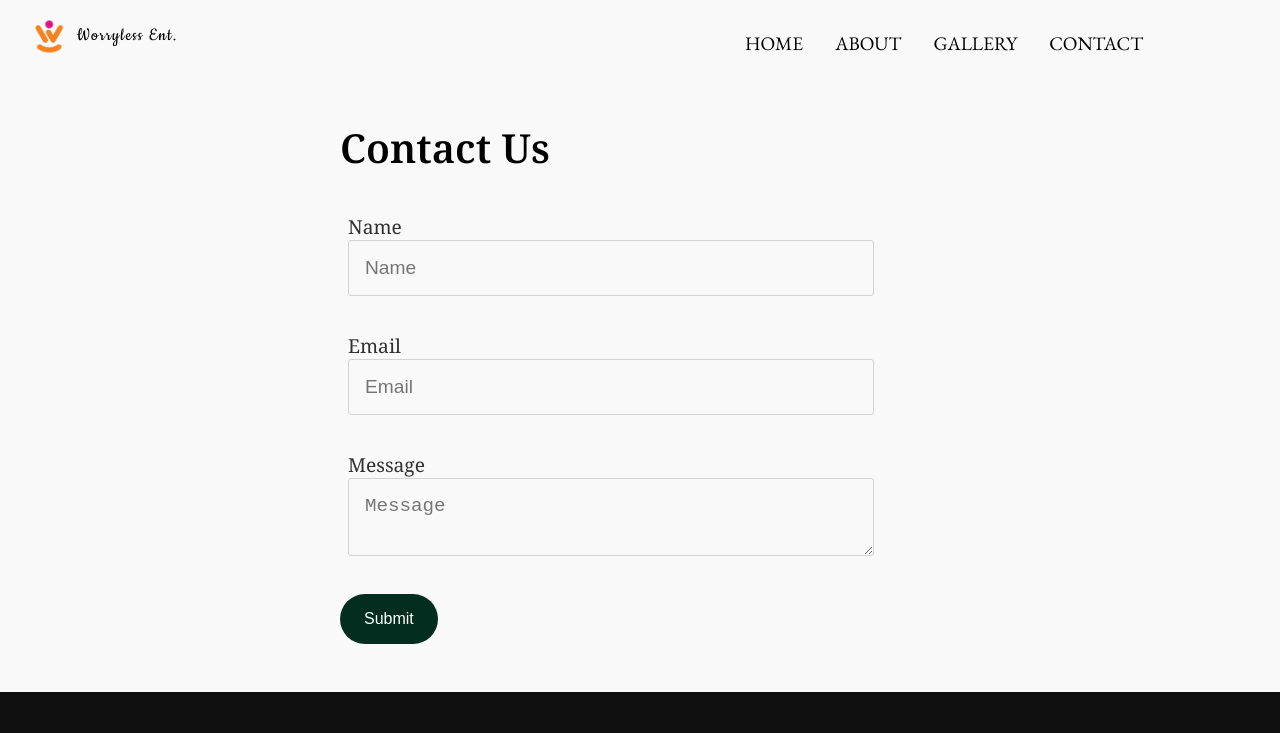
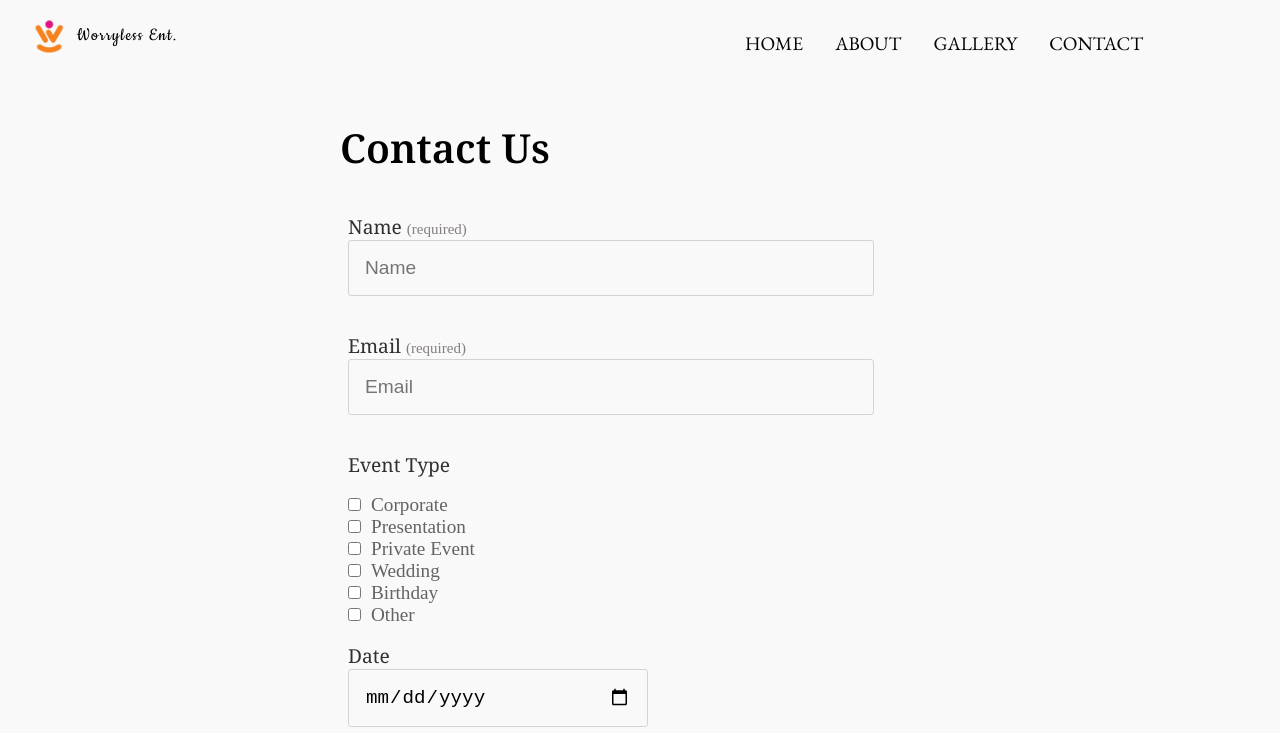
Before and after one commit to joykara/Worryless-Ent, a React (Create React App) app: page /contact-us in a window 1280 px wide. Shown: the top 733 px of the page. Built offline with nearby package versions, Linux system fonts and the light colour scheme.

Commit message:
add date and event fields

```diff
--- a/src/pages/ContactUs.js
+++ b/src/pages/ContactUs.js
@@ -7,6 +7,18 @@
     const [name, setName] = useState('');
     const [email, setEmail] = useState('');
     const [message, setMessage] = useState('');
+    // event type
+    const [selectedEvents, setSelectedEvents] = useState([]);
+
+    const handleEventToggle = (eventValue) => {
+      if (selectedEvents.includes(eventValue)) {
+        setSelectedEvents(selectedEvents.filter(event => event !== eventValue));
+      } else {
+        setSelectedEvents([...selectedEvents, eventValue]);
+      }
+    };
+  // date
+  const [date, setDate] = useState('');
 
     // submit form
     const handleSubmit = (e) => {
@@ -15,6 +27,8 @@
         db.collection('contacts').add({
             name: name,
             email: email,
+            date: date,
+            selectedEvents: selectedEvents,
             message: message,
         })
             .then(() => {
@@ -28,6 +42,8 @@
       setName('');
       setEmail('');
       setMessage('');
+      setDate('');
+      setSelectedEvents('');
     };
 
     // set up contact form email.js
@@ -39,19 +55,60 @@
               <h1>Contact Us</h1>
 
               <div className="contact-form-input">
-                <label>Name</label>
-                  <input type="text" placeholder="Name" value={name} onChange={(e) => setName(e.target.value) }/>
+                <label>Name <span>(required)</span></label>
+                  <input type="text" placeholder="Name" value={name} onChange={(e) => setName(e.target.value) } required/>
               </div>
 
               <div className="contact-form-input">
-                <label>Email</label>
-                <input type="email" placeholder="Email" value={email} onChange={(e) => setEmail(e.target.value) }/>
+                <label>Email <span>(required)</span></label>
+                <input type="email" placeholder="Email" value={email} onChange={(e) => setEmail(e.target.value) } required/>
+              </div>
+              {/* select event type */}
+              <div className="contact-form-input">
+                <label>Event Type</label>
+                <div className='events-options'>
+                  <label>
+                    <input type="checkbox" value="Corporate" checked={selectedEvents.includes("Corporate")}
+                      onChange={() => handleEventToggle("Corporate")}/>
+                    Corporate
+                  </label>
+                  <label>
+                    <input type="checkbox" value="Presentation" checked={selectedEvents.includes("Presentation")}
+                      onChange={() => handleEventToggle("Presentation")}/>
+                    Presentation
+                  </label>
+                  <label>
+                    <input type="checkbox" value="Private Event" checked={selectedEvents.includes("Private Event")}
+                      onChange={() => handleEventToggle("Private Event")}/>
+                    Private Event
+                  </label>
+                  <label>
+                    <input type="checkbox" value="Wedding" checked={selectedEvents.includes("Wedding")}
+                      onChange={() => handleEventToggle("Wedding")}/>
+                    Wedding
+                  </label>
+                  <label>
+                    <input type="checkbox" value="Birthday" checked={selectedEvents.includes("Birthday")}
+                      onChange={() => handleEventToggle("Birthday")}/>
+                    Birthday
+                  </label>
+                  <label>
+                    <input type="checkbox" value="Other" checked={selectedEvents.includes("Other")}
+                      onChange={() => handleEventToggle("Other")}/>
+                    Other
+                  </label>
+                </div>
+              </div>
+              {/* add a date input */}
+              <div className="contact-form-input" id='date'>
+                <label>Date</label>
+                <input type="date" value={date} onChange={(e) => setDate(e.target.value)} required />
               </div>
 
               {/* add a message input */}
               <div className="contact-form-input">
-                <label>Message</label>
-                <textarea placeholder="Message" value={message} onChange={(e) => setMessage(e.target.value) }></textarea>
+                <label>Message <span>(required)</span></label>
+                <textarea placeholder="Message" value={message} onChange={(e) => setMessage(e.target.value) } required></textarea>
               </div>
 
               <button type="submit">Submit</button>
```
